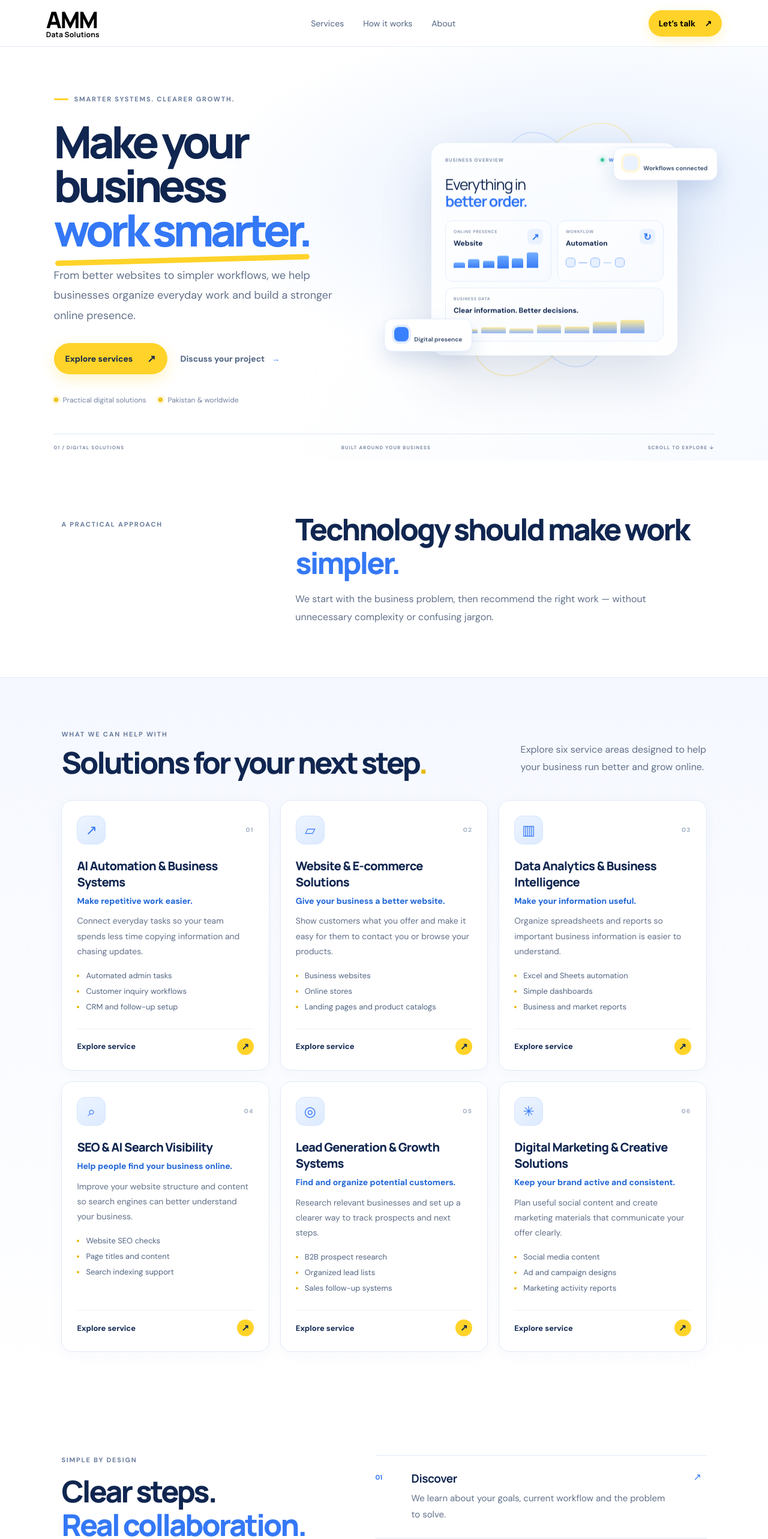
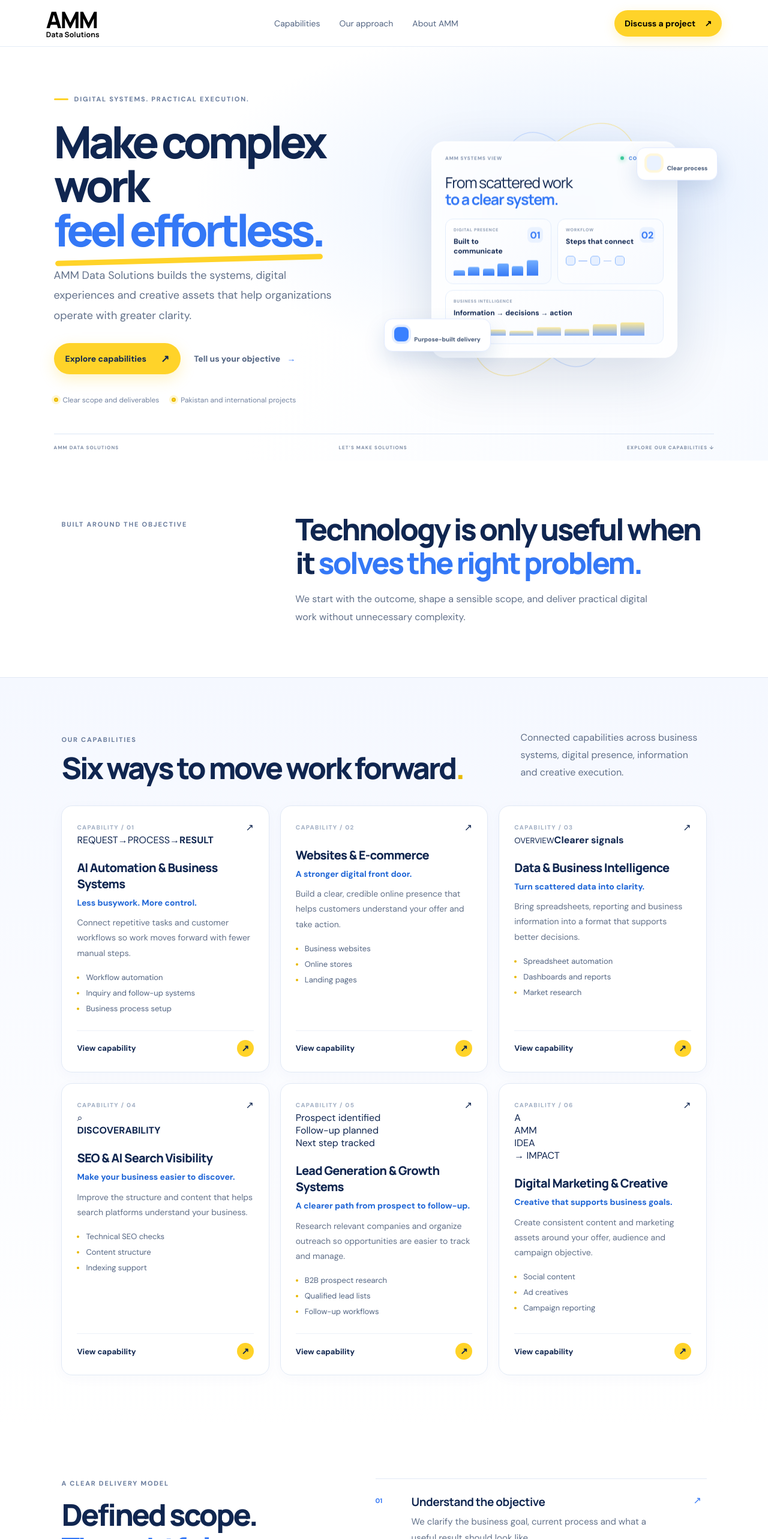
Before and after one commit to wwwab229-cpu/amm-data-solutions-website, a Next.js app: page / in a window 1280 px wide. Shown: the top 2566 px of the page at 60% size. Built offline with nearby package versions, Linux system fonts and the light colour scheme.

Commit message:
Strengthen AMM positioning and restructure homepage content

```diff
--- a/app/page.tsx
+++ b/app/page.tsx
@@ -4,25 +4,33 @@ import { useState } from "react";
 import AMMLogo from "../logo/AMMLogo";
 
 const services = [
-  { n:"01", slug:"ai-automation-business-systems", title:"AI Automation & Business Systems", plain:"Make repetitive work easier.", body:"Connect everyday tasks so your team spends less time copying information and chasing updates.", examples:["Automated admin tasks","Customer inquiry workflows","CRM and follow-up setup"], icon:"↗" },
-  { n:"02", slug:"website-ecommerce-solutions", title:"Website & E-commerce Solutions", plain:"Give your business a better website.", body:"Show customers what you offer and make it easy for them to contact you or browse your products.", examples:["Business websites","Online stores","Landing pages and product catalogs"], icon:"▱" },
-  { n:"03", slug:"data-analytics-business-intelligence", title:"Data Analytics & Business Intelligence", plain:"Make your information useful.", body:"Organize spreadsheets and reports so important business information is easier to understand.", examples:["Excel and Sheets automation","Simple dashboards","Business and market reports"], icon:"▥" },
-  { n:"04", slug:"seo-ai-search-visibility", title:"SEO & AI Search Visibility", plain:"Help people find your business online.", body:"Improve your website structure and content so search engines can better understand your business.", examples:["Website SEO checks","Page titles and content","Search indexing support"], icon:"⌕" },
-  { n:"05", slug:"lead-generation-growth-systems", title:"Lead Generation & Growth Systems", plain:"Find and organize potential customers.", body:"Research relevant businesses and set up a clearer way to track prospects and next steps.", examples:["B2B prospect research","Organized lead lists","Sales follow-up systems"], icon:"◎" },
-  { n:"06", slug:"digital-marketing-creative-solutions", title:"Digital Marketing & Creative Solutions", plain:"Keep your brand active and consistent.", body:"Plan useful social content and create marketing materials that communicate your offer clearly.", examples:["Social media content","Ad and campaign designs","Marketing activity reports"], icon:"✳" },
+  { n:"01", slug:"ai-automation-business-systems", title:"AI Automation & Business Systems", plain:"Less busywork. More control.", body:"Connect repetitive tasks and customer workflows so work moves forward with fewer manual steps.", examples:["Workflow automation","Inquiry and follow-up systems","Business process setup"], visual:"workflow" },
+  { n:"02", slug:"website-ecommerce-solutions", title:"Websites & E-commerce", plain:"A stronger digital front door.", body:"Build a clear, credible online presence that helps customers understand your offer and take action.", examples:["Business websites","Online stores","Landing pages"], visual:"web" },
+  { n:"03", slug:"data-analytics-business-intelligence", title:"Data & Business Intelligence", plain:"Turn scattered data into clarity.", body:"Bring spreadsheets, reporting and business information into a format that supports better decisions.", examples:["Spreadsheet automation","Dashboards and reports","Market research"], visual:"data" },
+  { n:"04", slug:"seo-ai-search-visibility", title:"SEO & AI Search Visibility", plain:"Make your business easier to discover.", body:"Improve the structure and content that helps search platforms understand your business.", examples:["Technical SEO checks","Content structure","Indexing support"], visual:"search" },
+  { n:"05", slug:"lead-generation-growth-systems", title:"Lead Generation & Growth Systems", plain:"A clearer path from prospect to follow-up.", body:"Research relevant companies and organize outreach so opportunities are easier to track and manage.", examples:["B2B prospect research","Qualified lead lists","Follow-up workflows"], visual:"leads" },
+  { n:"06", slug:"digital-marketing-creative-solutions", title:"Digital Marketing & Creative", plain:"Creative that supports business goals.", body:"Create consistent content and marketing assets around your offer, audience and campaign objective.", examples:["Social content","Ad creatives","Campaign reporting"], visual:"creative" },
 ];
 const process = [
-  ["01","Discover","We learn about your goals, current workflow and the problem to solve."],
-  ["02","Plan & build","We agree on the scope, then create a practical solution for your needs."],
-  ["03","Review & deliver","We check the work together and explain the handover and next steps."],
+  ["01","Understand the objective","We clarify the business goal, current process and what a useful result should look like."],
+  ["02","Scope the right solution","We agree on deliverables, tools, timeline and responsibilities before work begins."],
+  ["03","Build, review and hand over","We review the output with you and explain how to use the delivered solution."],
 ];
 const faqs = [
-  ["What does AMM Data Solutions do?","We help businesses improve websites, everyday workflows, business data, online visibility, lead handling and digital marketing."],
-  ["Do you work with businesses outside Pakistan?","Yes. We welcome inquiries from Pakistan and international markets. Scope, timeline and working arrangements are confirmed for each project."],
-  ["How much does a project cost?","Cost depends on the work and its requirements. Contact us with a short description so we can discuss a suitable scope before quoting."],
+  ["What does AMM Data Solutions do?","We deliver digital systems and creative services across automation, websites, business data, search visibility, lead generation and marketing."],
+  ["Do you work with businesses outside Pakistan?","Yes. We welcome inquiries from Pakistan and international markets. Scope, timeline and working arrangements are agreed for each project."],
+  ["How much does a project cost?","Pricing depends on the scope and requirements. Share what you need and we can discuss a practical scope before quoting."],
 ];
 function Brand({ footer=false }: { footer?: boolean }) {
-  return <a className={footer ? "brand footerBrand" : "brand"} href="/" aria-label="AMM Data Solutions home"><div style={{display:"flex",flexDirection:"column",lineHeight:1}}><AMMLogo height={38} /></div></a>;
+  return <a className={footer ? "brand footerBrand" : "brand"} href="/" aria-label="AMM Data Solutions home"><AMMLogo height={38} /></a>;
+}
+function ServiceVisual({ type }: { type: string }) {
+  if (type === "workflow") return <div className="serviceVisual visualWorkflow"><span>REQUEST</span><i>→</i><span>PROCESS</span><i>→</i><b>RESULT</b></div>;
+  if (type === "web") return <div className="serviceVisual visualWeb"><div className="webBar"><i/><i/><i/></div><div className="webHeroLine"/><div className="webHeroLine short"/><div className="webButton"/><div className="webBlocks"><i/><i/><i/></div></div>;
+  if (type === "data") return <div className="serviceVisual visualData"><div className="dataMetric"><small>OVERVIEW</small><b>Clearer signals</b></div><div className="dataBars"><i/><i/><i/><i/><i/><i/><i/></div></div>;
+  if (type === "search") return <div className="serviceVisual visualSearch"><span className="searchRing">⌕</span><div><b>DISCOVERABILITY</b><i/><i/><i/></div></div>;
+  if (type === "leads") return <div className="serviceVisual visualLeads"><div><i/> Prospect identified</div><div><i/> Follow-up planned</div><div><i/> Next step tracked</div></div>;
+  return <div className="serviceVisual visualCreative"><div className="creativeTile one">A</div><div className="creativeTile two">AMM</div><div className="creativeTile three">IDEA<br/>→ IMPACT</div></div>;
 }
 export default function Home() {
   const [openFaq,setOpenFaq]=useState<number|null>(null);
@@ -30,37 +38,38 @@ export default function Home() {
   return <main>
     <nav className="nav" aria-label="Main navigation">
       <Brand />
-      <div className="navlinks"><a href="#services">Services</a><a href="#how">How it works</a><a href="#about">About</a></div>
-      <button className="navcta" type="button" onClick={()=>setContactOpen(true)}>Let’s talk <span>↗</span></button>
+      <div className="navlinks"><a href="#services">Capabilities</a><a href="#how">Our approach</a><a href="#about">About AMM</a></div>
+      <button className="navcta" type="button" onClick={()=>setContactOpen(true)}>Discuss a project <span>↗</span></button>
     </nav>
     <section className="hero">
       <div className="heroInner">
-        <div className="eyebrow"><span className="eyebrowLine"/> SMARTER SYSTEMS. CLEARER GROWTH.</div>
-        <h1>Make your business<br/><span>work smarter.</span></h1>
-        <p className="heroText">From better websites to simpler workflows, we help businesses organize everyday work and build a stronger online presence.</p>
-        <div className="heroActions"><a className="primary" href="#services">Explore services <span>↗</span></a><a className="textLink" href="#contact">Discuss your project <span>→</span></a></div>
-        <div className="heroMeta"><span><i/> Practical digital solutions</span><span><i/> Pakistan & worldwide</span></div>
+        <div className="eyebrow"><span className="eyebrowLine"/> DIGITAL SYSTEMS. PRACTICAL EXECUTION.</div>
+        <h1>Make complex work<br/><span>feel effortless.</span></h1>
+        <p className="heroText">AMM Data Solutions builds the systems, digital experiences and creative assets that help organizations operate with greater clarity.</p>
+        <div className="heroActions"><a className="primary" href="#services">Explore capabilities <span>↗</span></a><a className="textLink" href="#contact">Tell us your objective <span>→</span></a></div>
+        <div className="heroMeta"><span><i/> Clear scope and deliverables</span><span><i/> Pakistan and international projects</span></div>
       </div>
-      <div className="heroArt" aria-label="Illustration of a connected business workspace">
+      <div className="heroArt" aria-label="Illustration of an organized digital business system">
         <div className="artHalo"></div><div className="orbit orbitA"></div><div className="orbit orbitB"></div>
-        <div className="artCard artMain"><div className="artTop"><span>BUSINESS OVERVIEW</span><span className="artStatus"><i/> WORKSPACE READY</span></div>
-          <div className="dashboardTitle">Everything in<br/><b>better order.</b></div>
-          <div className="dashboardGrid"><div className="dashTile"><span className="dashIcon">↗</span><small>ONLINE PRESENCE</small><strong>Website</strong><div className="miniBars"><i/><i/><i/><i/><i/><i/></div></div><div className="dashTile"><span className="dashIcon">↻</span><small>WORKFLOW</small><strong>Automation</strong><div className="miniFlow"><i/><b/><i/><b/><i/></div></div><div className="dashTile wide"><small>BUSINESS DATA</small><strong>Clear information. Better decisions.</strong><div className="chartLine"><i/><i/><i/><i/><i/><i/><i/></div></div></div>
+        <div className="artCard artMain"><div className="artTop"><span>AMM SYSTEMS VIEW</span><span className="artStatus"><i/> CONNECTED</span></div>
+          <div className="dashboardTitle">From scattered work<br/><b>to a clear system.</b></div>
+          <div className="dashboardGrid"><div className="dashTile"><span className="dashIcon">01</span><small>DIGITAL PRESENCE</small><strong>Built to communicate</strong><div className="miniBars"><i/><i/><i/><i/><i/><i/></div></div><div className="dashTile"><span className="dashIcon">02</span><small>WORKFLOW</small><strong>Steps that connect</strong><div className="miniFlow"><i/><b/><i/><b/><i/></div></div><div className="dashTile wide"><small>BUSINESS INTELLIGENCE</small><strong>Information → decisions → action</strong><div className="chartLine"><i/><i/><i/><i/><i/><i/><i/></div></div></div>
         </div>
-        <div className="artChip chipOne"><span className="statusDot"></span> Workflows connected</div><div className="artChip chipTwo"><span className="statusDot blue"></span> Digital presence</div>
+        <div className="artChip chipOne"><span className="statusDot"></span> Clear process</div><div className="artChip chipTwo"><span className="statusDot blue"></span> Purpose-built delivery</div>
       </div>
-      <div className="heroBottomLine"><span>01 / DIGITAL SOLUTIONS</span><span>BUILT AROUND YOUR BUSINESS</span><span>SCROLL TO EXPLORE ↓</span></div>
+      <div className="heroBottomLine"><span>AMM DATA SOLUTIONS</span><span>LET’S MAKE SOLUTIONS</span><span>EXPLORE OUR CAPABILITIES ↓</span></div>
     </section>
-    <section className="intro section"><div className="eyebrow">A PRACTICAL APPROACH</div><div><h2>Technology should make work <span>simpler.</span></h2><p>We start with the business problem, then recommend the right work — without unnecessary complexity or confusing jargon.</p></div></section>
+    <section className="intro section"><div className="eyebrow">BUILT AROUND THE OBJECTIVE</div><div><h2>Technology is only useful when it <span>solves the right problem.</span></h2><p>We start with the outcome, shape a sensible scope, and deliver practical digital work without unnecessary complexity.</p></div></section>
     <section id="services" className="services section">
-      <div className="sectionHead"><div><div className="eyebrow">WHAT WE CAN HELP WITH</div><h2>Solutions for your next step<span className="yellowDot">.</span></h2></div><p>Explore six service areas designed to help your business run better and grow online.</p></div>
-      <div className="serviceGrid">{services.map(s=><a className="serviceCard" href={`/services/${s.slug}`} key={s.n}><div className="serviceCardTop"><span className="serviceIcon">{s.icon}</span><span className="serviceNumber">{s.n}</span></div><h3>{s.title}</h3><h4>{s.plain}</h4><p>{s.body}</p><ul>{s.examples.map(x=><li key={x}>{x}</li>)}</ul><div className="cardLink">Explore service <span>↗</span></div></a>)}</div>
+      <div className="sectionHead"><div><div className="eyebrow">OUR CAPABILITIES</div><h2>Six ways to move work forward<span className="yellowDot">.</span></h2></div><p>Connected capabilities across business systems, digital presence, information and creative execution.</p></div>
+      <div className="serviceGrid">{services.map(s=><a className={`serviceCard serviceCard-${s.n}`} href={`/services/${s.slug}`} key={s.n}><div className="serviceCardTop"><span className="serviceNumber">CAPABILITY / {s.n}</span><span className="serviceArrow">↗</span></div><ServiceVisual type={s.visual}/><h3>{s.title}</h3><h4>{s.plain}</h4><p>{s.body}</p><ul>{s.examples.map(x=><li key={x}>{x}</li>)}</ul><div className="cardLink">View capability <span>↗</span></div></a>)}</div>
     </section>
-    <section id="how" className="how section"><div className="howIntro"><div className="eyebrow">SIMPLE BY DESIGN</div><h2>Clear steps.<br/><span>Real collaboration.</span></h2><p>Know what we’re doing, what’s included and what happens next.</p><a className="textLink" href="#contact">Start a conversation <span>→</span></a></div><div className="processList">{process.map(p=><div className="processItem" key={p[0]}><span className="processNumber">{p[0]}</span><div><h3>{p[1]}</h3><p>{p[2]}</p></div><span className="processArrow">↗</span></div>)}</div></section>
-    <section id="about" className="about section"><div className="aboutVisual"><div className="aboutLogoFrame"><AMMLogo className="ammAboutLogo" height={72} /></div><div className="aboutAccent">LET’S MAKE SOLUTIONS<span>●</span></div></div><div className="aboutCopy"><div className="eyebrow">ABOUT AMM DATA SOLUTIONS</div><h2>Good work starts with <span>understanding.</span></h2><p>We help small businesses, startups, agencies and growing companies improve the way they work and show up online. Every project starts with understanding your needs and agreeing on a practical scope.</p><div className="aboutTags"><span>Pakistan</span><span>International clients</span><span>Quality-focused delivery</span></div></div></section>
-    <section id="contact" className="contact section"><div className="contactGlow"></div><div className="contactInner"><div className="eyebrow"><span className="eyebrowLine"/> YOUR NEXT STEP STARTS HERE</div><h2>Let’s solve something<br/><span>that matters.</span></h2><p>Tell us a little about your business and what you want to improve. We’ll discuss a practical next step.</p><a className="primary" href="mailto:ammdatasolutions229@gmail.com?subject=Project%20inquiry%20-%20AMM%20Data%20Solutions">Discuss your project <span>↗</span></a><a className="contactEmail" href="mailto:ammdatasolutions229@gmail.com">ammdatasolutions229@gmail.com</a></div></section>
-    <section className="faq section"><div><div className="eyebrow">GOOD TO KNOW</div><h2>Quick answers<span className="yellowDot">.</span></h2></div><div className="faqList">{faqs.map((f,i)=><div className="faqItem" key={f[0]}><button className="faqQuestion" aria-expanded={openFaq===i} onClick={()=>setOpenFaq(openFaq===i?null:i)}>{f[0]}<span>{openFaq===i?"−":"+"}</span></button>{openFaq===i&&<p>{f[1]}</p>}</div>)}</div></section>
-    <footer><div className="footerTop"><Brand footer/><p>Practical digital solutions for growing businesses.</p><a className="footerContact" href="#contact">Let’s talk ↗</a></div><div className="footerBottom"><span>© 2026 AMM Data Solutions</span><span>AI automation · Websites · Data · SEO · Lead generation · Digital marketing</span><span>Pakistan & worldwide</span></div></footer>
-    {contactOpen && <div className="contactModalBackdrop" onClick={()=>setContactOpen(false)}><section className="contactModal" role="dialog" aria-modal="true" aria-labelledby="contactModalTitle" onClick={e=>e.stopPropagation()}><button className="modalClose" type="button" aria-label="Close contact options" onClick={()=>setContactOpen(false)}>×</button><div className="eyebrow"><span className="eyebrowLine"/> GET IN TOUCH</div><h2 id="contactModalTitle">How would you like to connect?</h2><p>Choose the contact channel that works best for you.</p><a className="contactOption" href="https://wa.me/923032724908" target="_blank" rel="noreferrer"><span className="contactOptionIcon">↗</span><span><b>WhatsApp</b><small>Chat with AMM Data Solutions</small></span><strong>→</strong></a><a className="contactOption" href="mailto:ammdatasolutions229@gmail.com?subject=Project%20inquiry%20-%20AMM%20Data%20Solutions"><span className="contactOptionIcon">@</span><span><b>Email</b><small>ammdatasolutions229@gmail.com</small></span><strong>→</strong></a><a className="contactOption" href="https://www.linkedin.com/in/abdullah-mumtaz-malik-975a93240/" target="_blank" rel="noreferrer"><span className="contactOptionIcon">in</span><span><b>LinkedIn</b><small>Connect professionally</small></span><strong>→</strong></a></section></div>}
+    <section id="how" className="how section"><div className="howIntro"><div className="eyebrow">A CLEAR DELIVERY MODEL</div><h2>Defined scope.<br/><span>Thoughtful execution.</span></h2><p>Every engagement has a clear objective, an agreed scope and a review before handover.</p><a className="textLink" href="#contact">Discuss your requirements <span>→</span></a></div><div className="processList">{process.map(p=><div className="processItem" key={p[0]}><span className="processNumber">{p[0]}</span><div><h3>{p[1]}</h3><p>{p[2]}</p></div><span className="processArrow">↗</span></div>)}</div></section>
+    <section className="trustBand" aria-label="AMM delivery principles"><div><span>01</span><b>Scope before build</b><p>Deliverables and expectations are agreed up front.</p></div><div><span>02</span><b>Human-reviewed work</b><p>Outputs are reviewed before handover.</p></div><div><span>03</span><b>Practical handover</b><p>Know what was delivered and what happens next.</p></div></section>
+    <section id="about" className="about section"><div className="aboutVisual"><div className="aboutLogoFrame"><AMMLogo className="ammAboutLogo" height={72} /></div><div className="aboutAccent">LET’S MAKE SOLUTIONS<span>●</span></div></div><div className="aboutCopy"><div className="eyebrow">ABOUT AMM DATA SOLUTIONS</div><h2>Business-minded thinking.<br/><span>Digital execution.</span></h2><p>AMM Data Solutions brings automation, digital systems, business information and creative services together under one practical delivery approach. We work with organizations that value clear communication, thoughtful scope and useful outcomes.</p><div className="aboutTags"><span>Pakistan-based</span><span>International inquiries welcome</span><span>Scope-led delivery</span></div></div></section>
+    <section id="contact" className="contact section"><div className="contactGlow"></div><div className="contactInner"><div className="eyebrow"><span className="eyebrowLine"/> START WITH THE BUSINESS OBJECTIVE</div><h2>What needs to work<br/><span>better?</span></h2><p>Share the challenge, goal or idea. We’ll help clarify a sensible next step and the scope it may require.</p><a className="primary" href="mailto:bammdatasolutins229@gmail.com?subject=Project%20inquiry%20-%20AMM%20Data%20Solutions">Discuss your project <span>↗</span></a><a className="contactEmail" href="mailto:bammdatasolutins229@gmail.com">bammdatasolutins229@gmail.com</a></div></section>
+    <section className="faq section"><div><div className="eyebrow">GOOD TO KNOW</div><h2>Before we begin<span className="yellowDot">.</span></h2></div><div className="faqList">{faqs.map((f,i)=><div className="faqItem" key={f[0]}><button className="faqQuestion" aria-expanded={openFaq===i} onClick={()=>setOpenFaq(openFaq===i?null:i)}>{f[0]}<span>{openFaq===i?"−":"+"}</span></button>{openFaq===i&&<p>{f[1]}</p>}</div>)}</div></section>
+    <footer><div className="footerTop"><Brand footer/><p>Digital systems, business intelligence and creative execution.</p><a className="footerContact" href="#contact">Discuss a project ↗</a></div><div className="footerBottom"><span>© 2026 AMM Data Solutions</span><span>Automation · Websites · Data · SEO · Growth · Creative</span><span>Pakistan and worldwide</span></div></footer>
+    {contactOpen && <div className="contactModalBackdrop" onClick={()=>setContactOpen(false)}><section className="contactModal" role="dialog" aria-modal="true" aria-labelledby="contactModalTitle" onClick={e=>e.stopPropagation()}><button className="modalClose" type="button" aria-label="Close contact options" onClick={()=>setContactOpen(false)}>×</button><div className="eyebrow"><span className="eyebrowLine"/> GET IN TOUCH</div><h2 id="contactModalTitle">How would you like to connect?</h2><p>Choose the contact channel that works best for you.</p><a className="contactOption" href="https://wa.me/923032724908" target="_blank" rel="noreferrer"><span className="contactOptionIcon">↗</span><span><b>WhatsApp</b><small>Chat with AMM Data Solutions</small></span><strong>→</strong></a><a className="contactOption" href="mailto:bammdatasolutins229@gmail.com?subject=Project%20inquiry%20-%20AMM%20Data%20Solutions"><span className="contactOptionIcon">@</span><span><b>Email</b><small>bammdatasolutins229@gmail.com</small></span><strong>→</strong></a><a className="contactOption" href="https://www.linkedin.com/in/abdullah-mumtaz-malik-975a93240/" target="_blank" rel="noreferrer"><span className="contactOptionIcon">in</span><span><b>LinkedIn</b><small>Connect professionally</small></span><strong>→</strong></a></section></div>}
   </main>;
 }
```
